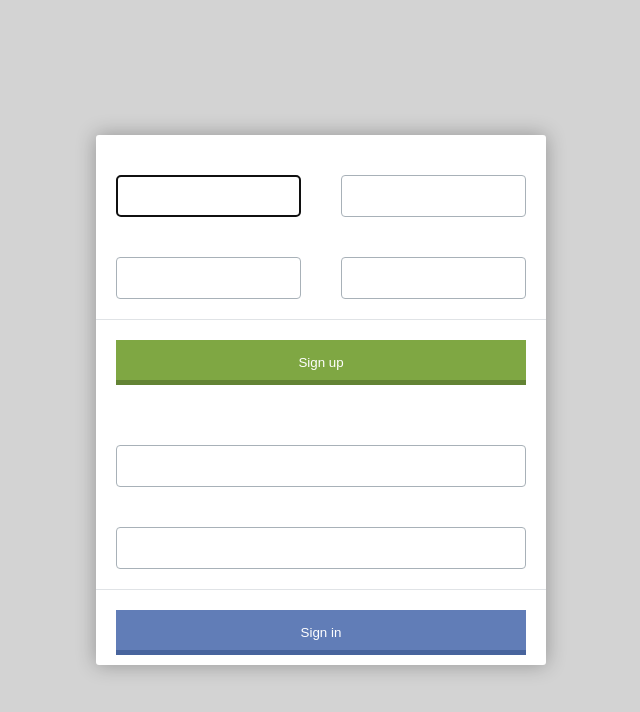
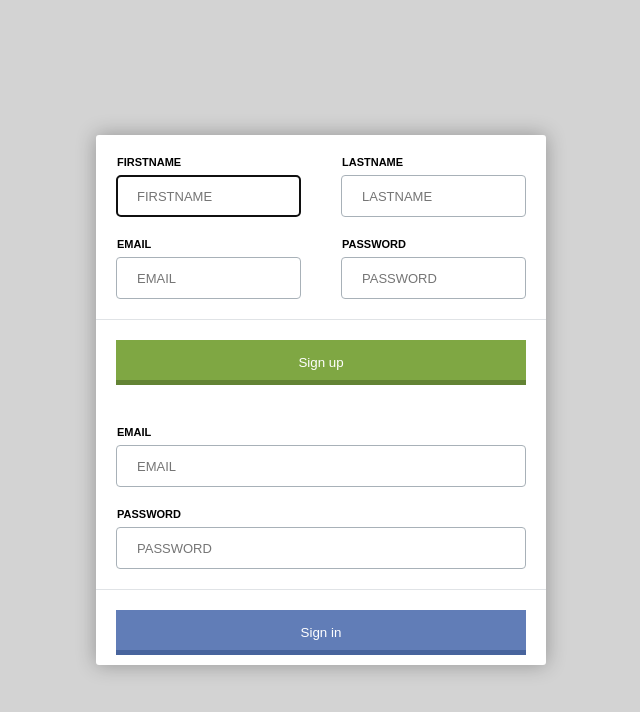
Before and after one commit to mate-academy/js_task_fix_form_DOM, a website built with Parcel: page src/index.html in a window 1280 px wide. Shown: the whole page, without its empty margins (319-959 px from the left). Built offline with nearby package versions, Linux system fonts and the light colour scheme.

Commit message:
First commit

```diff
--- a/src/index.html
+++ b/src/index.html
@@ -4,7 +4,7 @@
     <meta charset="UTF-8">
     <meta name="viewport" content="width=device-width, initial-scale=1.0">
     <title>Login</title>
-    <link rel="stylesheet" href="./styles/main.scss">
+    <link rel="stylesheet" href="styles/main.scss">
   </head>
   <body>
     <div class="login-wrap">
--- a/src/scripts/main.js
+++ b/src/scripts/main.js
@@ -1,3 +1,13 @@
 'use strict';
 
-// write code here
+const inputs = document.querySelectorAll('input');
+
+inputs.forEach(el => {
+  el.insertAdjacentHTML(
+    'beforebegin',
+    `<label class="field-label" for="${el.id}">
+        ${el.name.toUpperCase()}
+      </label>`
+  );
+  el.placeholder = `${el.name.toUpperCase()}`;
+});
```
